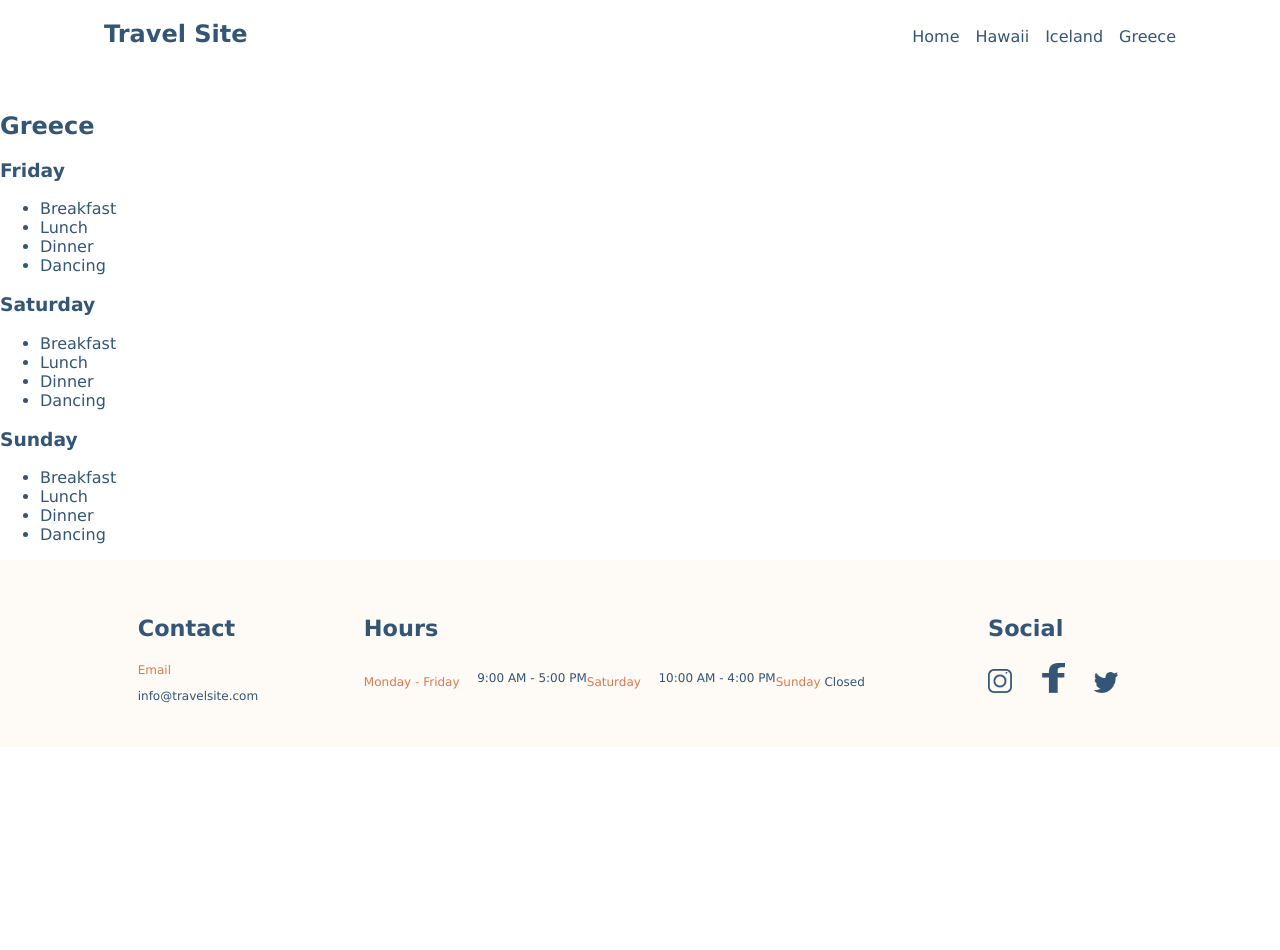
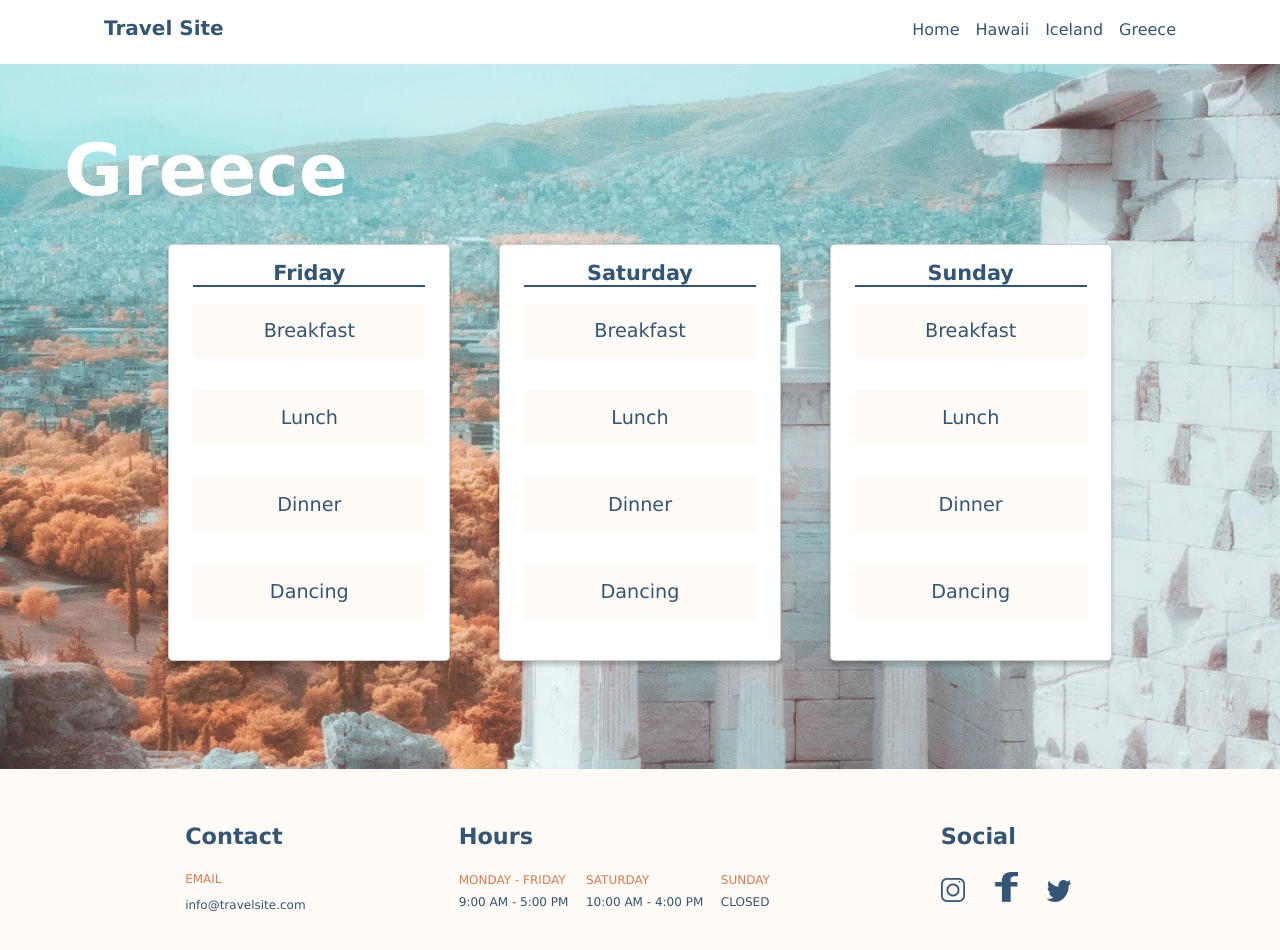
Before and after one commit to Sheilsh/sheila-ho-travelsite, a plain HTML site: page pages/greece.html in a window 1280 px wide. Before the commit the page ends 800 px from the top, so only its background shows below. Drawn offline with Linux system fonts and the light colour scheme.

Commit message:
added html content and css to iceland and greece

```diff
--- a/css/destination.css
+++ b/css/destination.css
@@ -2,35 +2,29 @@ body {
     color: #335576;
 }
 
-/* .nav__item--active:hover, .nav__item--active:focus, .nav__item--active:active{
-    margin-top: 2rem;
-    border-bottom: 4px solid #DB7A4E;
-    width: 5px;
-} */
-
-.nav__item--active {
-    margin-top: 1rem;
-    border-bottom: 4px solid #DB7A4E;
-    width: 5px;
+.destination--hawaii {
+    background-image: url(../assets/images/hawaii.jpg);
 }
 
-.destination--hawaii {
-    background-image: url(../assets/images/hawaii.jpg);
+.destination--iceland {
+    background-image: url(../assets/images/iceland.jpg);
+}
+
+.destination--greece {
+    background-image: url(../assets/images/greece.jpg);
+}
+
+.destination {
     background-size: cover;
     background-position: center;
     min-height: 705px;
     max-height: 705px;
-    /* display:flex;
-    flex-direction: column; */
-}
-
-.destination {
     display: flex;
     flex-direction: column;
 }
 
 .destination__title {
-    font-size: 5rem;
+    font-size: 4.5rem;
     color: white;
     margin: 4rem 0 2rem 4rem;
 }
@@ -81,20 +75,3 @@ body {
     padding: 1rem;
     margin: 1rem 1.5rem;
 }
-
-
-/* .cardbox--iceland {
-    background-image: url(../assets/images/iceland.jpg);
-    background-size: cover;
-    background-position: center;
-    max-width: 1280px;
-    max-height: 705px;
-}
-
-.cardbox--greece {
-    background-image: url(../assets/images/greece.jpg);
-    background-size: cover;
-    background-position: center;
-    max-width: 1280px;
-    max-height: 705px;
-} */
--- a/css/global.css
+++ b/css/global.css
@@ -1,9 +1,11 @@
-/* @media (max-width: 1280px) { */
+/* @media (min-width: 786px) and (max-width: 1280px) { */
 
     body {
         font-family: Verdana, Geneva, Tahoma, sans-serif;
         margin: 0;
     }
+
+    /* nav section */
 
     .nav {
         display: flex;
@@ -14,15 +16,16 @@
         background-color: #FFFFFF;
     }
 
-    .nav__header h2 {
+    .nav__header {
         font-size: 1.25rem;
+        font-weight: bold;
         margin: 0;
     }
 
     .nav a {
         text-decoration: none;
         padding-bottom: 0.5rem;;
-        margin: 0 0.5rem 1rem 0.5rem;
+        margin: 1rem 0.5rem 1rem 0.5rem;
         color: #335576;
     }
 
@@ -33,16 +36,27 @@
         justify-content: space-around;
     }
 
+    /* nav under line  */
+
+    .nav__item--active:hover,
+    .nav__item--active:focus,
+    .nav__item--active:active {
+        margin-top: 2rem;
+        border-bottom: 4px solid #DB7A4E;
+        width: 5px;
+    }
+
     /* card box */
 
     .card__box {
-        min-width: 295px;
+        min-width: 280px;
         max-width: 300px;
-        min-height: 442px;
+        min-height: 415px;
         max-height: 410px;
         border-radius: 5px;
         border: 1px solid rgba(0, 0, 0, 20%);
         box-shadow: 0px 4px 4px rgba(0, 0, 0, 20%);
+        background-repeat: no-repeat;
         display: flex;
     }
 
@@ -67,6 +81,7 @@
     .footer__subtitle {
         color:  #DB7A4E;
         font-size: 12px;
+        text-transform: uppercase;
         padding: 0;
         margin-right: 1.1rem;
     }
--- a/pages/greece.html
+++ b/pages/greece.html
@@ -12,58 +12,51 @@
      <!-- header navagation -->
      <header>
         <nav class="nav">
-            <a href="../index.html">
-                <h2 class="nav__header">Travel Site</h2>
-            </a>
+            <a class="nav__header" href="../index.html">Travel Site</a>
             <ul class="nav__links">
-                <li>
-                    <a href="../index.html">Home</a>
-                </li>
-                <li>
-                    <a href="./hawaii.html">Hawaii</a>
-                </li>
-                <li>
-                    <a href="./iceland.html">Iceland</a>
-                </li>
-                <li>
-                    <a href="./greece.html">Greece</a>
-                </li>
+                <li><a class="nav__item" href="../index.html">Home</a></li>
+                <li><a class="nav__item nav__item--active" href="../pages/hawaii.html">Hawaii</a></li>
+                <li><a class="nav__item" href="./iceland.html">Iceland</a></li>
+                <li><a class="nav__item" href="./greece.html">Greece</a></li>
             </ul>
         </nav>
     </header>
     <!-- main content section -->
-    <section class="cardbox--greece">
-        <h1 class="cardbox__header">Greece</h1>
-        <!-- <img src="../assets/images/greece.jpg" alt="hero greece img"> -->
+    <main>
+        <section class="destination destination--greece">
+            <h1 class="destination__title">Greece</h1>
             <!-- ^^ background img on css -->
-        <div class="card">
-            <h3 class="card__title">Friday</h3>
-            <ul class="card__content">
-                <li>Breakfast</li>
-                <li>Lunch</li>
-                <li>Dinner</li>
-                <li>Dancing</li>
+            <div class="destination__box">
+                <div class="card__box destination__card">
+                    <h3 class="destination__day">Friday</h3>
+                    <ul class="destination__itin">
+                        <li class="destination__list">Breakfast</li>
+                        <li class="destination__list">Lunch</li>
+                        <li class="destination__list">Dinner</li>
+                        <li class="destination__list">Dancing</li>
                     </ul>
                 </div>
-        <div class="card">
-            <h3 class="card__title">Saturday</h3>
-            <ul class="card__content">
-                <li>Breakfast</li>
-                <li>Lunch</li>
-                <li>Dinner</li>
-                <li>Dancing</li>
+                <div class=" card__box destination__card">
+                    <h3 class="destination__day">Saturday</h3>
+                    <ul class="destination__itin">
+                        <li class="destination__list">Breakfast</li>
+                        <li class="destination__list">Lunch</li>
+                        <li class="destination__list">Dinner</li>
+                        <li class="destination__list">Dancing</li>
                     </ul>
                 </div>
-        <div class="card">
-            <h3 class="card__title">Sunday</h3>
-            <ul class="card__content">
-                <li>Breakfast</li>
-                <li>Lunch</li>
-                <li>Dinner</li>
-                <li>Dancing</li>
+                <div class="card__box destination__card">
+                    <h3 class="destination__day">Sunday</h3>
+                    <ul class="destination__itin">
+                        <li class="destination__list">Breakfast</li>
+                        <li class="destination__list">Lunch</li>
+                        <li class="destination__list">Dinner</li>
+                        <li class="destination__list">Dancing</li>
                     </ul>
                 </div>
-    </section>
+            </div>
+        </setion>
+    </main>
      <!-- footer content -->
      <footer class="footer">
         <div>
@@ -72,15 +65,17 @@
             <p class="footer__info">info@travelsite.com</p>
         </div>
         <div>
-            <h3 class="footer__header">Hours</h3>
+            <h3 class="footer__header footer__header--hours">Hours</h3>
             <div class="footer__hours">
-                <p class="footer__subtitle">Monday - Friday</p>
-                <p class="footer__info">9:00 AM - 5:00 PM</p>
-                <p class="footer__subtitle">Saturday</p>
-                <p class="footer__info">10:00 AM - 4:00 PM</p>
-                <p class="footer__subtitle">Sunday
-                    <span class="footer__info">Closed</span>
-                </p>
+                <ul class="footer__subtitle">Monday - Friday
+                    <li class="footer__info">9:00 AM - 5:00 PM</li>
+                </ul>
+                <ul class="footer__subtitle">Saturday
+                    <li class="footer__info">10:00 AM - 4:00 PM</li>
+                </ul>
+                <ul class="footer__subtitle">Sunday
+                    <li class="footer__info">Closed</li>
+                </ul>
             <!-- testing out if it should be in a span or seperate paragraphs -->
             </div>
         </div>
```
Also changed, not shown: css/main.css (+16 -14 lines), index.html (+7 -16 lines), pages/hawaii.html (+5 -15 lines), pages/iceland.html (+43 -48 lines). Lines whose indentation alone changed are shown as unchanged.
